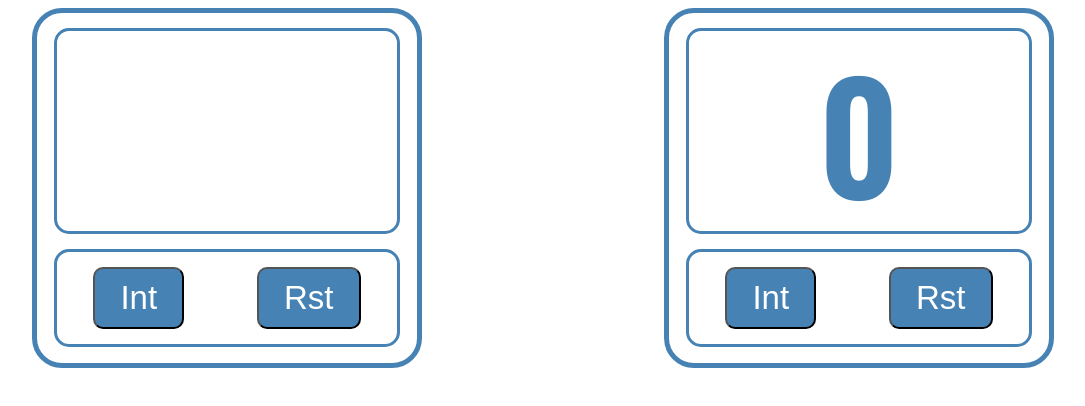
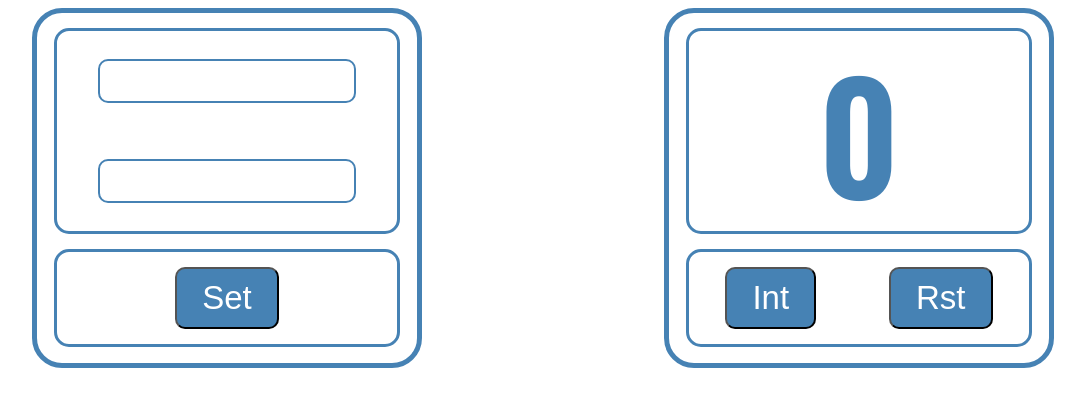
Before and after one commit to andorey/my_counter2, a React (Create React App) app: page / in a window 1280 px wide. Shown: the top 406 px of the page, without its empty margins (97-1182 px from the left). Built offline with nearby package versions, Linux system fonts and the light colour scheme.

Commit message:
delete two pages in which was connection boxButton and boxDisplay

```diff
--- a/src/App.css
+++ b/src/App.css
@@ -61,3 +61,26 @@ button:valid {
 	background-color: steelblue;
 	color: white;
 }
+
+.boxInput{
+	border: solid 3px steelblue;
+	border-radius: 15px;
+	display: flex;
+	flex-direction: column;
+	justify-content: space-around;
+	align-items: center;
+	margin: 0 auto;
+	width: 340px;
+	height: 200px;
+	color: steelblue;
+	margin-top: 15px;
+	font-size: 150px;
+	font-weight: 600;
+}
+
+input{
+	font-size: 33px;
+	width: 250px;
+	border-radius: 10px;
+	border: steelblue solid 2px;
+}
--- a/src/App.jsx
+++ b/src/App.jsx
@@ -1,6 +1,7 @@
 import React from 'react';
 import "./App.css";
 import BoxCounter from "./BoxCounter";
+import BoxSettings from "./BoxSettings";
 
 
 class App extends React.Component {
@@ -42,7 +43,7 @@ class App extends React.Component {
 		return (
 			<div className="App">
 
-				<BoxCounter />
+				<BoxSettings />
 
 				<BoxCounter startItem={this.state.startItem}
 							maxVal={this.state.maxVal}
--- a/src/BoxButtons.jsx
+++ /dev/null
@@ -1,16 +0,0 @@
-import React from 'react';
-import "./App.css";
-
-
-const BoxButtons = (props) => {
-	return (
-		<div className="boxButtons">
-			<button onClick={props.onClickUp}
-					disabled={props.buttDisable}> Int </button>
-			<button onClick={props.onResetClick}> Rst </button>
-		</div>
-	)
-};
-
-
-export default BoxButtons;
--- a/src/BoxCounter.jsx
+++ b/src/BoxCounter.jsx
@@ -1,18 +1,21 @@
 import React from 'react';
 import "./App.css";
-import BoxDisplay from "./BoxDisplay";
-import BoxButtons from "./BoxButtons";
 
 
 const BoxCounter = (props) => {
 
 		return (
 				<div className="boxCounter">
-					<BoxDisplay startItem={props.startItem}
-								maxVal={props.maxVal}/>
-					<BoxButtons onClickUp={props.onClickUp}
-								onResetClick={props.onResetClick}
-								buttDisable={props.buttDisable}/>
+					<div className="boxDisplay">
+						<div className={props.maxVal}>
+							{props.startItem}
+						</div>
+					</div>
+					<div className="boxButtons">
+						<button onClick={props.onClickUp}
+								disabled={props.buttDisable}> Int </button>
+						<button onClick={props.onResetClick}> Rst </button>
+					</div>
 				</div>
 		)
 }
--- a/src/BoxDisplay.jsx
+++ /dev/null
@@ -1,16 +0,0 @@
-import React from 'react';
-import "./App.css";
-
-
-const BoxDisplay = (props) => {
-	return (
-		<div className="boxDisplay">
-			<div className={props.maxVal}>
-				{props.startItem}
-			</div>
-		</div>
-	);
-};
-
-
-export default BoxDisplay;
--- /dev/null
+++ b/src/BoxSettings.jsx
@@ -0,0 +1,21 @@
+import React from 'react';
+import "./App.css";
+
+
+const BoxSettings = (props) => {
+
+		return (
+				<div className="boxCounter">
+					<div className="boxInput">
+						<input type="number" step="1" min="0" max="100"/>
+						<input type="number" step="1" min="0" max="100"/>
+					</div>
+					<div className="boxButtons">
+						<button onClick={true}> Set </button>
+					</div>
+				</div>
+		)
+}
+
+
+export default BoxSettings;
```
